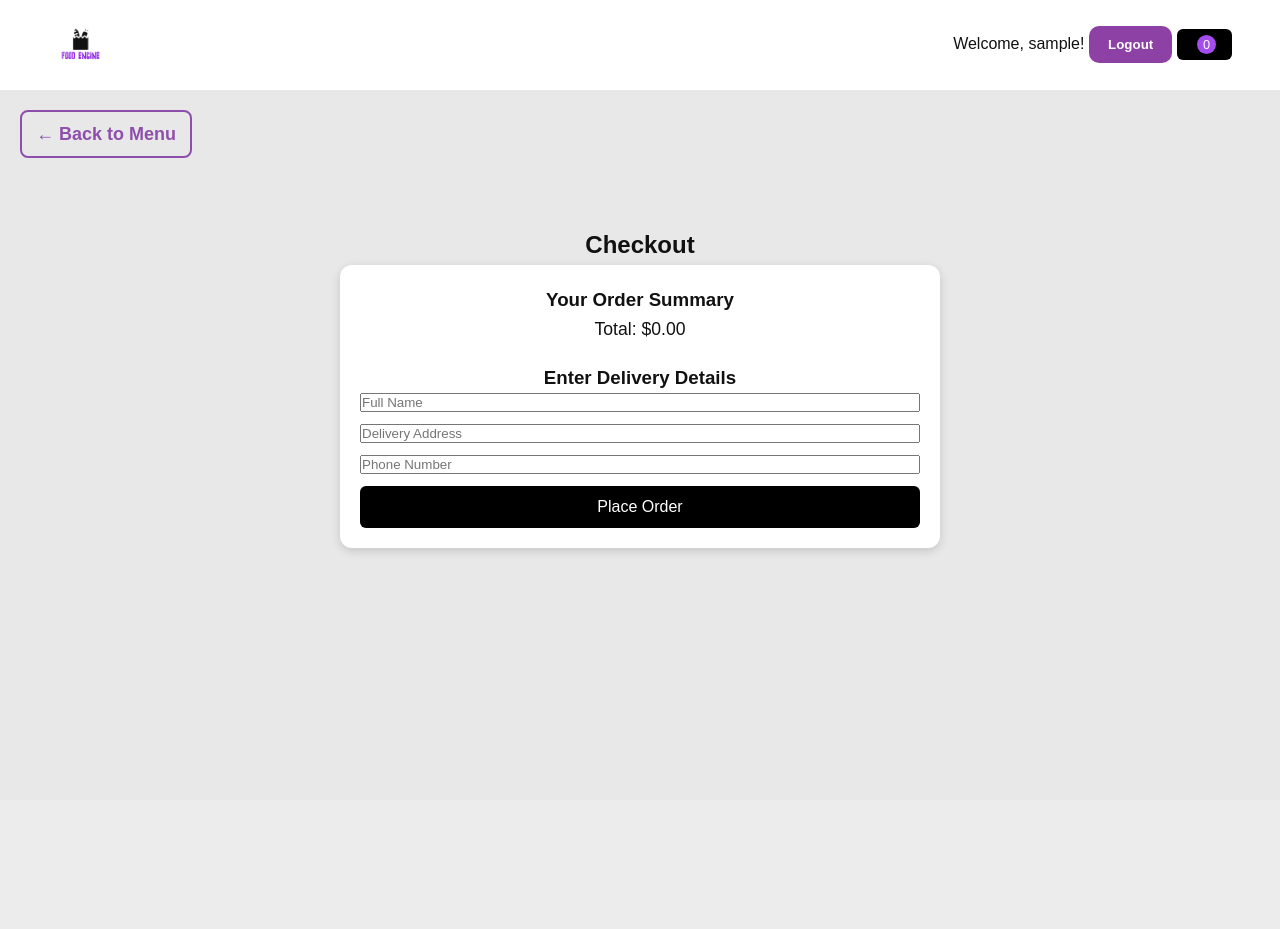
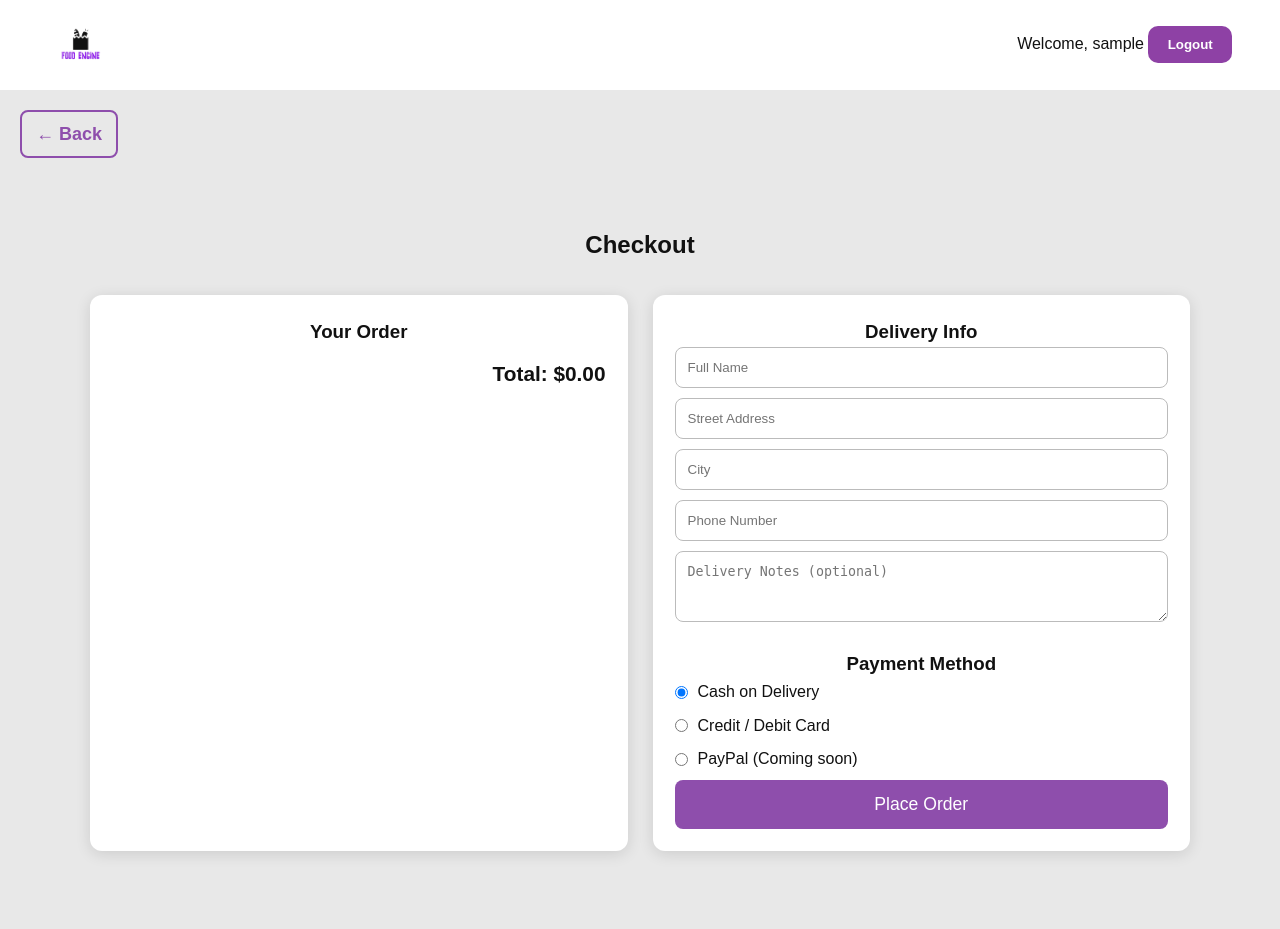
Before and after one commit to officallyariana/food-ordering-website, a PHP site: page /checkout.php in a window 1280 px wide. Before the commit the page ends 554 px from the top, so only its background shows below. Run offline with PHP 8.4, Linux system fonts and the light colour scheme; the visitor is signed in with stand-in values (Sample User, id 1); data that the repository does not hold is empty.

Commit message:
Redesign checkout flow and add address autofill
Refactors the checkout page UI and logic for improved user experience, including a new two-column layout, enhanced styling, and in-place cart editing. Adds address autofill by fetching saved user data via the new load_address.php endpoint. Updates place_order.php to save delivery info, payment method, and order details, and introduces load_checkout.php for future extensibility. Cleans up draft.js and draft.css for consistency with the new checkout design.

```diff
--- a/checkout.js
+++ b/checkout.js
@@ -1,41 +1,87 @@
-document.addEventListener("DOMContentLoaded", () => {
+document.addEventListener("DOMContentLoaded", async () => {
+
+    let cart = JSON.parse(localStorage.getItem("cart")) || [];
     const orderSummary = document.getElementById("order-summary");
-    const checkoutForm = document.getElementById("checkout-form");
-    let cart = JSON.parse(localStorage.getItem("cart")) || [];
+    const totalEl = document.getElementById("checkout-total");
 
-    let total = 0;
-    const ul = document.createElement("ul");
+    let saved = {};
+    try {
+        const r = await fetch("load_address.php");
+        saved = await r.json();
+    } catch (e) {
+        console.log("Address fetch failed");
+    }
 
-    cart.forEach(item => {
-        total += item.price * item.qty;
-        const li = document.createElement("li");
-        li.textContent = `${item.name} × ${item.qty} — $${(item.price * item.qty).toFixed(2)}`;
-        ul.appendChild(li);
-    });
+    document.getElementById("fullname").value = saved.fullname || "";
+    document.getElementById("address").value = saved.address || "";
+    document.getElementById("city").value = saved.city || "";
+    document.getElementById("phone").value = saved.phone || "";
+    document.getElementById("notes").value = saved.notes || "";
 
-    orderSummary.appendChild(ul);
+    function renderCart() {
+        orderSummary.innerHTML = "";
+        let total = 0;
 
-    const totalP = document.createElement("p");
-    totalP.textContent = `Total: $${total.toFixed(2)}`;
-    orderSummary.appendChild(totalP);
+        cart.forEach((item, index) => {
+            total += item.price * item.qty;
 
-    checkoutForm.addEventListener("submit", async e => {
+            const div = document.createElement("div");
+            div.className = "checkout-item";
+
+            div.innerHTML = `
+                <span>${item.name} × ${item.qty}</span>
+                <div class="checkout-item-controls">
+                    <button onclick="updateQty(${index}, -1)">−</button>
+                    <button onclick="updateQty(${index}, 1)">+</button>
+                    <button onclick="removeItem(${index})">🗑</button>
+                </div>
+            `;
+
+            orderSummary.appendChild(div);
+        });
+
+        totalEl.textContent = "Total: $" + total.toFixed(2);
+        localStorage.setItem("cart", JSON.stringify(cart));
+    }
+
+    window.updateQty = function(index, change) {
+        if (cart[index].qty + change <= 0) return;
+        cart[index].qty += change;
+        renderCart();
+    };
+
+    window.removeItem = function(index) {
+        cart.splice(index, 1);
+        renderCart();
+    };
+
+    renderCart();
+
+    document.getElementById("checkout-form").addEventListener("submit", async e => {
         e.preventDefault();
+
+        if (!cart.length) return alert("Cart is empty!");
+
+        const orderData = {
+            cart,
+            fullname: fullname.value,
+            address: address.value,
+            city: city.value,
+            phone: phone.value,
+            notes: notes.value,
+            payment: document.querySelector("input[name='payment']:checked").value
+        };
 
         const response = await fetch("place_order.php", {
             method: "POST",
             headers: { "Content-Type": "application/json" },
-            body: JSON.stringify({ cart, total })
+            body: JSON.stringify(orderData)
         });
 
-        const result = await response.json();
+        const result = await response.text();
+        alert(result);
 
-        if (result.status === "success") {
-            alert("Order placed successfully!");
-            localStorage.removeItem("cart");
-            window.location.href = "orders.php";
-        } else {
-            alert(result.message);
-        }
+        localStorage.removeItem("cart");
+        window.location.href = "orders.php";
     });
 });
--- a/checkout.php
+++ b/checkout.php
@@ -13,72 +13,133 @@ if (!$user) {
 <meta name="viewport" content="width=device-width, initial-scale=1.0">
 <title>Checkout — Food Engine Eats</title>
 <link rel="stylesheet" href="draft.css">
+
+<style>
+.checkout-wrapper {
+    max-width: 1100px;
+    margin: 30px auto;
+    display: grid;
+    grid-template-columns: 1fr 1fr;
+    gap: 25px;
+}
+
+.checkout-box {
+    background: #fff;
+    padding: 22px;
+    border-radius: 12px;
+    box-shadow: 0 3px 15px rgba(0,0,0,0.12);
+}
+
+.checkout-item {
+    display: flex;
+    justify-content: space-between;
+    background: #f7f7f7;
+    padding: 10px;
+    border-radius: 8px;
+    margin-bottom: 8px;
+}
+.checkout-item-controls button {
+    padding: 4px 8px;
+    border: none;
+    background: #8e4eac;
+    color: white;
+    border-radius: 5px;
+    cursor: pointer;
+}
+
+.total-line {
+    font-size: 1.3rem;
+    font-weight: bold;
+    text-align: right;
+    margin-top: 10px;
+}
+
+/* Form */
+.checkout-input {
+    width: 100%;
+    padding: 12px;
+    border: 1px solid #bbb;
+    border-radius: 8px;
+    margin-bottom: 10px;
+}
+
+#place-order {
+    background: #8e4eac;
+    color: white;
+    padding: 14px;
+    border-radius: 8px;
+    border: none;
+    font-size: 1.1rem;
+    cursor: pointer;
+    width: 100%;
+}
+
+.payment-methods label {
+    display: flex;
+    align-items: center;
+    gap: 10px;
+    margin-bottom: 8px;
+}
+
+</style>
+
 </head>
 
 <body>
 
 <header>
     <div class="logo">
-        <a href="draft.php">
-            <img src="website-images/logo.png" alt="">
-        </a>
+        <a href="draft.php"><img src="website-images/logo.png"></a>
     </div>
-
     <nav>
-        <span class="welcome-text">Welcome, <?= htmlspecialchars($user); ?>!</span>
+        <span class="welcome-text">Welcome, <?= htmlspecialchars($user); ?></span>
         <form action="logout.php" method="POST" style="display:inline;">
             <button class="logout-btn">Logout</button>
         </form>
-
-        <button class="cart-btn"><span id="cart-count">0</span></button>
     </nav>
 </header>
 
-<a href="menu.php" class="back-btn">← Back to Menu</a>
+<a href="menu.php" class="back-btn">← Back</a>
 
 <section class="menu-page">
     <h2 class="section-title">Checkout</h2>
 
-    <div class="checkout-container" style="
-        max-width:600px;
-        margin:auto;
-        background:white;
-        padding:20px;
-        border-radius:12px;
-        box-shadow:0 3px 10px rgba(0,0,0,0.15);
-    ">
+    <div class="checkout-wrapper">
 
-        <h3>Your Order Summary</h3>
-        <div id="order-summary" style="margin-bottom:20px; font-size:1.1rem;">
-            <!-- JS will insert items here -->
+        <div class="checkout-box">
+            <h3>Your Order</h3>
+            <div id="order-summary"></div>
+            <p class="total-line" id="checkout-total"></p>
         </div>
 
-        <h3>Enter Delivery Details</h3>
+        <div class="checkout-box">
+            <h3>Delivery Info</h3>
 
-        <form id="checkout-form" style="display:flex; flex-direction:column; gap:12px;">
-            <input type="text" id="fullname" name="fullname" placeholder="Full Name" required>
-            <input type="text" id="address" name="address" placeholder="Delivery Address" required>
-            <input type="text" id="phone" name="phone" placeholder="Phone Number" required>
+            <form id="checkout-form">
 
-            <button type="submit" id="place-order" style="
-                background:black;
-                color:white;
-                padding:12px;
-                border:none;
-                border-radius:6px;
-                cursor:pointer;
-                font-size:1rem;
-            ">
-                Place Order
-            </button>
-        </form>
+                <input type="text" class="checkout-input" id="fullname" placeholder="Full Name" required>
+                <input type="text" class="checkout-input" id="address" placeholder="Street Address" required>
+                <input type="text" class="checkout-input" id="city" placeholder="City" required>
+                <input type="text" class="checkout-input" id="phone" placeholder="Phone Number" required>
+                <textarea class="checkout-input" id="notes" placeholder="Delivery Notes (optional)" rows="3"></textarea>
+
+                <h3 style="margin-top: 10px;">Payment Method</h3>
+
+                <div class="payment-methods">
+                    <label><input type="radio" name="payment" value="Cash on Delivery" checked> Cash on Delivery</label>
+                    <label><input type="radio" name="payment" value="Card Payment"> Credit / Debit Card</label>
+                    <label><input type="radio" name="payment" value="PayPal"> PayPal (Coming soon)</label>
+                </div>
+
+                <button id="place-order" type="submit">Place Order</button>
+
+            </form>
+        </div>
 
     </div>
+
 </section>
 
-<?php include "cart-ui.html"; ?>
-<script src="draft.js"></script>
 <script src="checkout.js"></script>
-
 </body>
 </html>
--- a/draft.js
+++ b/draft.js
@@ -103,18 +103,16 @@ cartBtn.addEventListener("click", () => {
     updateCartDisplay();
 });
 
-    /* -------- CLOSE CART -------- */
 function closeCartModal() {
     cartModal.classList.remove("show");
     setTimeout(() => {
         cartModal.style.display = "none";
-    }, 300); // matches CSS animation
+    }, 300);
 }
 
 closeCart.addEventListener("click", closeCartModal);
 cartOverlay.addEventListener("click", closeCartModal);
 
-    /* -------- QTY & REMOVE CONTROLS -------- */
     if (cartItemsList) {
         cartItemsList.addEventListener("click", (e) => {
             const index = e.target.dataset.index;
@@ -138,7 +136,6 @@ cartOverlay.addEventListener("click", closeCartModal);
         });
     }
 
-    /* -------- CLEAR CART -------- */
     if (clearCartBtn) {
         clearCartBtn.addEventListener("click", () => {
             if (confirm("Clear your entire cart?")) {
@@ -149,7 +146,6 @@ cartOverlay.addEventListener("click", closeCartModal);
         });
     }
 
-    /* -------- CHECKOUT -------- */
     if (checkoutBtn) {
         checkoutBtn.addEventListener("click", () => {
             if (cart.length === 0) {
--- /dev/null
+++ b/load_address.php
@@ -0,0 +1,31 @@
+<?php
+session_start();
+header("Content-Type: application/json");
+
+if (!isset($_SESSION["user"])) {
+    echo json_encode(["error" => "not logged in"]);
+    exit;
+}
+
+$conn = new mysqli("localhost", "root", "", "food_db");
+
+if ($conn->connect_error) {
+    echo json_encode(["error" => "db failed"]);
+    exit;
+}
+
+$user = $_SESSION["user"];
+
+$stmt = $conn->prepare("SELECT fullname, address, city, phone, notes FROM users WHERE username=?");
+$stmt->bind_param("s", $user);
+$stmt->execute();
+$stmt->bind_result($fullname, $address, $city, $phone, $notes);
+$stmt->fetch();
+
+echo json_encode([
+    "fullname" => $fullname,
+    "address" => $address,
+    "city" => $city,
+    "phone" => $phone,
+    "notes" => $notes
+]);
```
Also changed, not shown: draft.css (+0 -11 lines), load_checkout.php (added, +19 -0 lines), place_order.php (+30 -64 lines).
